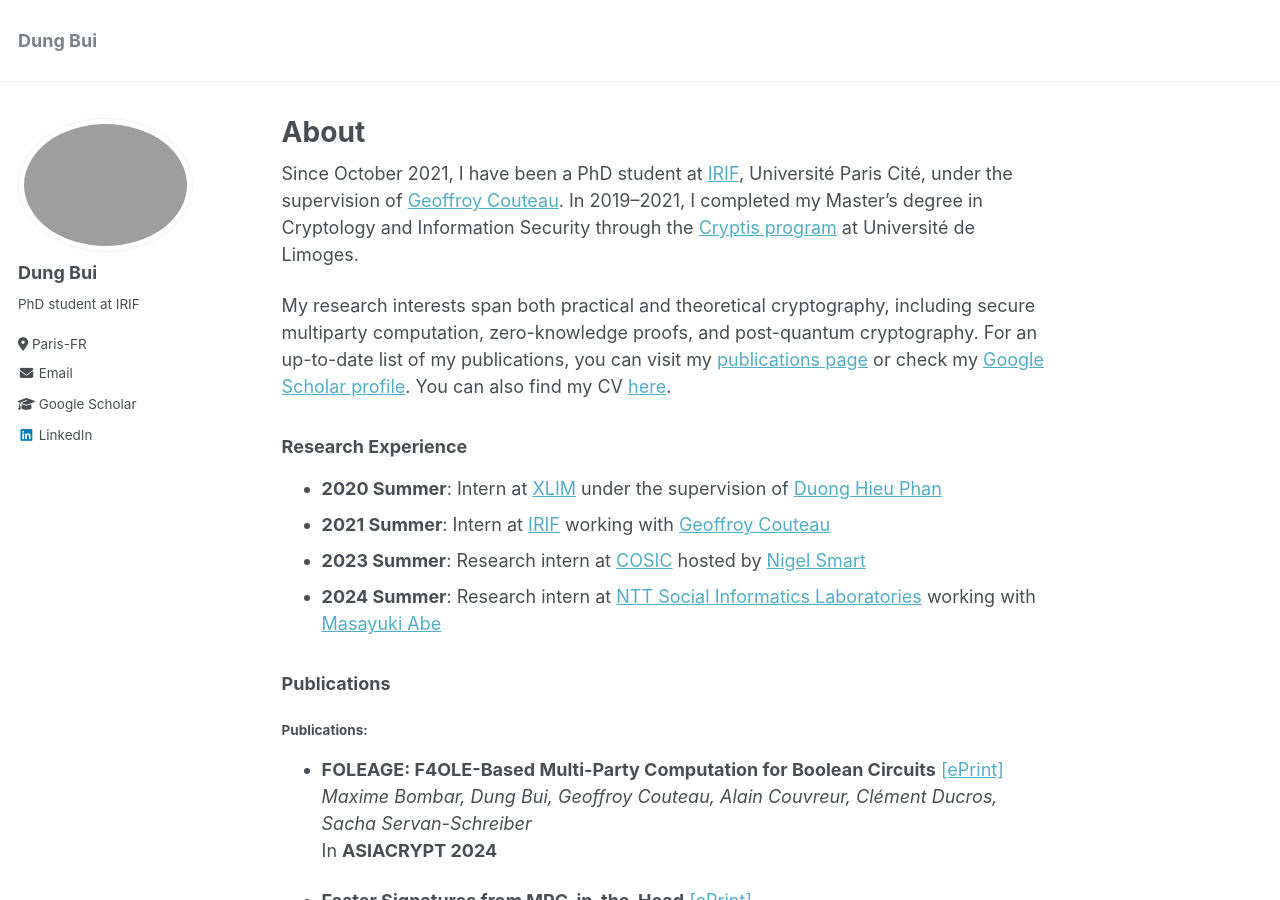
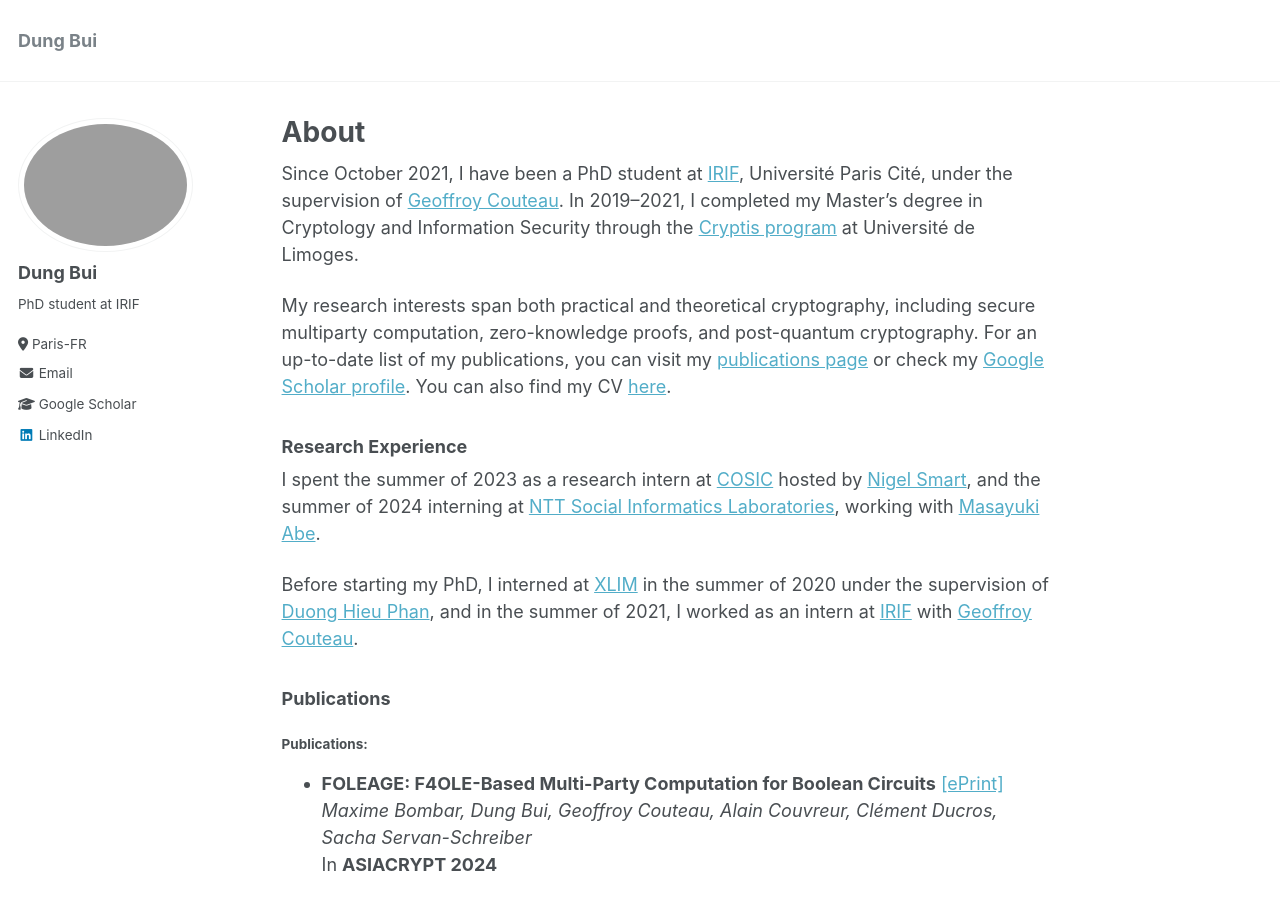
Before and after one commit to dungbui15/dungbui15.github.io, a Jekyll site: the page built from _pages/about.md, in a window 1280 px wide and 900 px high. Built offline with Jekyll 4.4.1, drawn with Linux system fonts in a browser that asks for light colours.

Commit message:
Update about.md

```diff
--- a/_pages/about.md
+++ b/_pages/about.md
@@ -12,11 +12,9 @@
 My research interests span both practical and theoretical cryptography, including secure multiparty computation, zero-knowledge proofs, and post-quantum cryptography. For an up-to-date list of my publications, you can visit my [publications page](https://dungbui15.github.io/publications/) or check my [Google Scholar profile](https://scholar.google.com/citations?user=StGOHMUAAAAJ&hl=en&authuser=1). You can also find my CV [here](/files/PhD_CV.pdf).
 
 ### Research Experience
-- **2020 Summer**: Intern at [XLIM](https://www.xlim.fr/en) under the supervision of [Duong Hieu Phan](https://www.di.ens.fr/users/phan/index.html)
-- **2021 Summer**: Intern at [IRIF](https://www.irif.fr/) working with [Geoffroy Couteau](https://geoffroycouteau.github.io/)
-- **2023 Summer**: Research intern at [COSIC](https://www.esat.kuleuven.be/cosic/) hosted by [Nigel Smart](https://nigelsmart.github.io/)
-- **2024 Summer**: Research intern at [NTT Social Informatics Laboratories](https://www.rd.ntt/e/sil/) working with [Masayuki Abe](https://security-kouza.github.io/nanacov/)
+I spent the summer of 2023 as a research intern at [COSIC](https://www.esat.kuleuven.be/cosic/) hosted by [Nigel Smart](https://nigelsmart.github.io/), and the summer of 2024 interning at [NTT Social Informatics Laboratories](https://www.rd.ntt/e/sil/), working with [Masayuki Abe](https://security-kouza.github.io/nanacov/).
 
+Before starting my PhD, I interned at [XLIM](https://www.xlim.fr/en) in the summer of 2020 under the supervision of [Duong Hieu Phan](https://www.di.ens.fr/users/phan/index.html),  and in the summer of 2021, I worked as an intern at [IRIF](https://www.irif.fr/) with [Geoffroy Couteau](https://geoffroycouteau.github.io/).
 
 ### Publications
 
```
